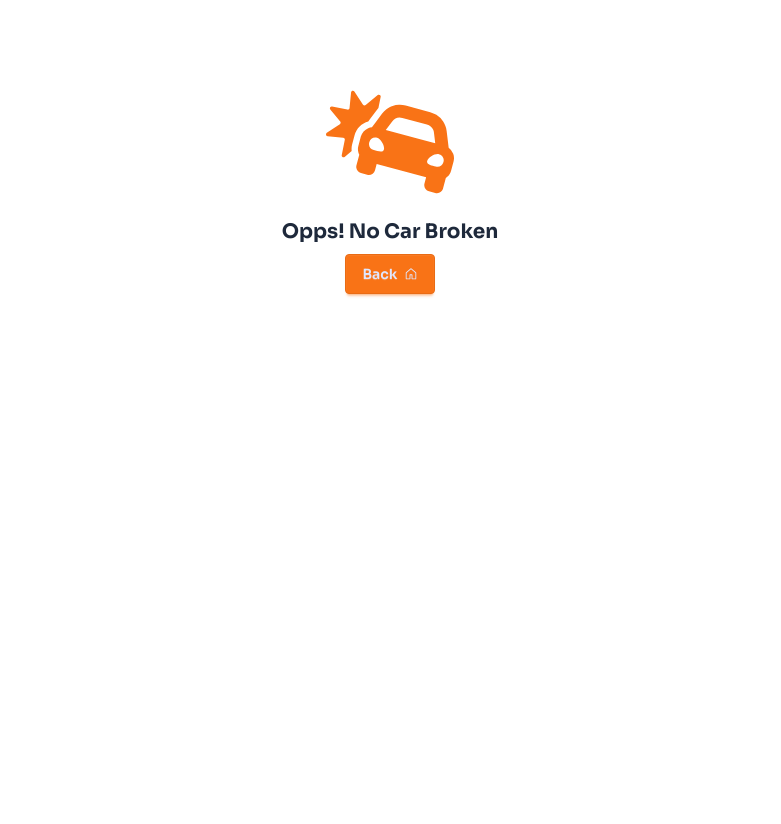
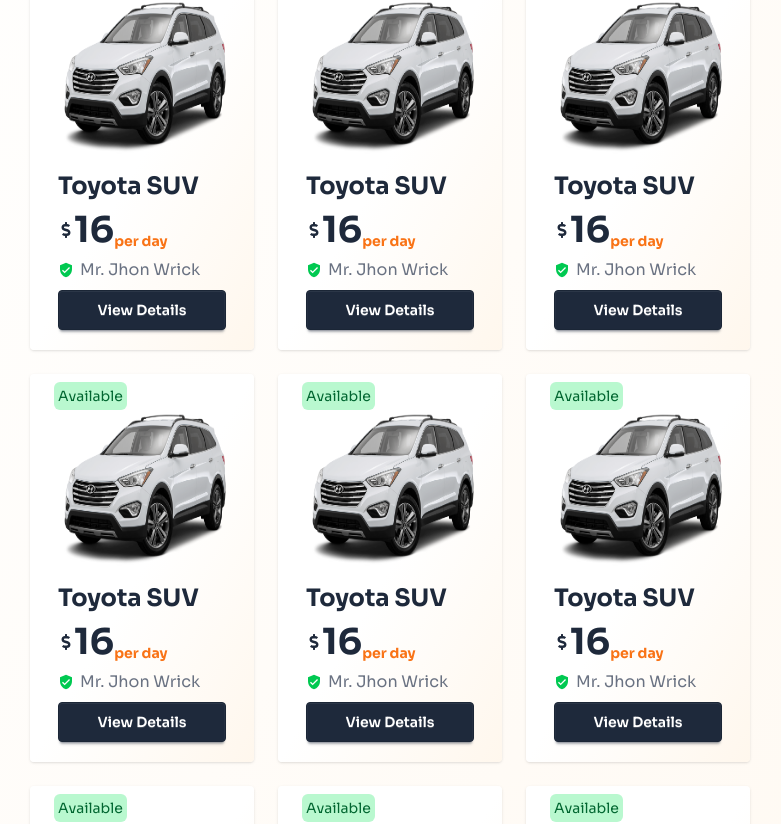
Before and after one commit to ipe-asmaul/RentWheels-CarRentalWebsite-Client, a React (Vite) app: page /cars in a window 1280 px wide. Shown: the part 214-1038 px from the top of the page, without its empty margins (250-1031 px from the left). Before the commit the page ends 800 px from the top, so only its background shows below. Built offline with nearby package versions, Linux system fonts and the light colour scheme.

Commit message:
Added Browse Cars

```diff
--- /dev/null
+++ b/src/pages/AllCars.jsx
@@ -0,0 +1,33 @@
+import React from 'react';
+import ProductCard from '../components/ProductCard';
+
+const AllCars = () => {
+    return (
+        <div className='bg-linear-to-tl from-orange-50 to-white h-full px-10'>
+            <div className="all-cars mb-15">
+                <h3 className="text-4xl text-secondary font-bold text-center pt-10 mb-8">Browse Cars</h3>
+                <div className="car-cards w-full md:w-7/10 lg:w-6/10 mx-auto container">
+                    <div className="grid grid-cols-1 md:grid-cols-2 lg:grid-cols-3 gap-6 place-items-center">
+                        <ProductCard />
+                        <ProductCard />
+                        <ProductCard />
+                        <ProductCard />
+                        <ProductCard />
+                        <ProductCard />
+                        <ProductCard />
+                        <ProductCard />
+                        <ProductCard />
+                        <ProductCard />
+                        <ProductCard />
+                        <ProductCard />
+                        <ProductCard />
+                        <ProductCard />
+                        <ProductCard/>
+                    </div>
+                </div>
+            </div>
+        </div>
+    );
+};
+
+export default AllCars;
--- a/src/routes/Routes.jsx
+++ b/src/routes/Routes.jsx
@@ -7,6 +7,7 @@
 import AddCar from "../pages/AddCar";
 import MyListing from "../pages/MyListing";
 import MyBookings from "../pages/MyBookings";
+import AllCars from "../pages/AllCars";
 
 const routes = createBrowserRouter([
     {
@@ -17,6 +18,10 @@
         {
           index:true,
           Component: Home,
+        },
+        {
+          path: '/cars',
+          Component: AllCars
         },
         {
           path:'/login',
```
